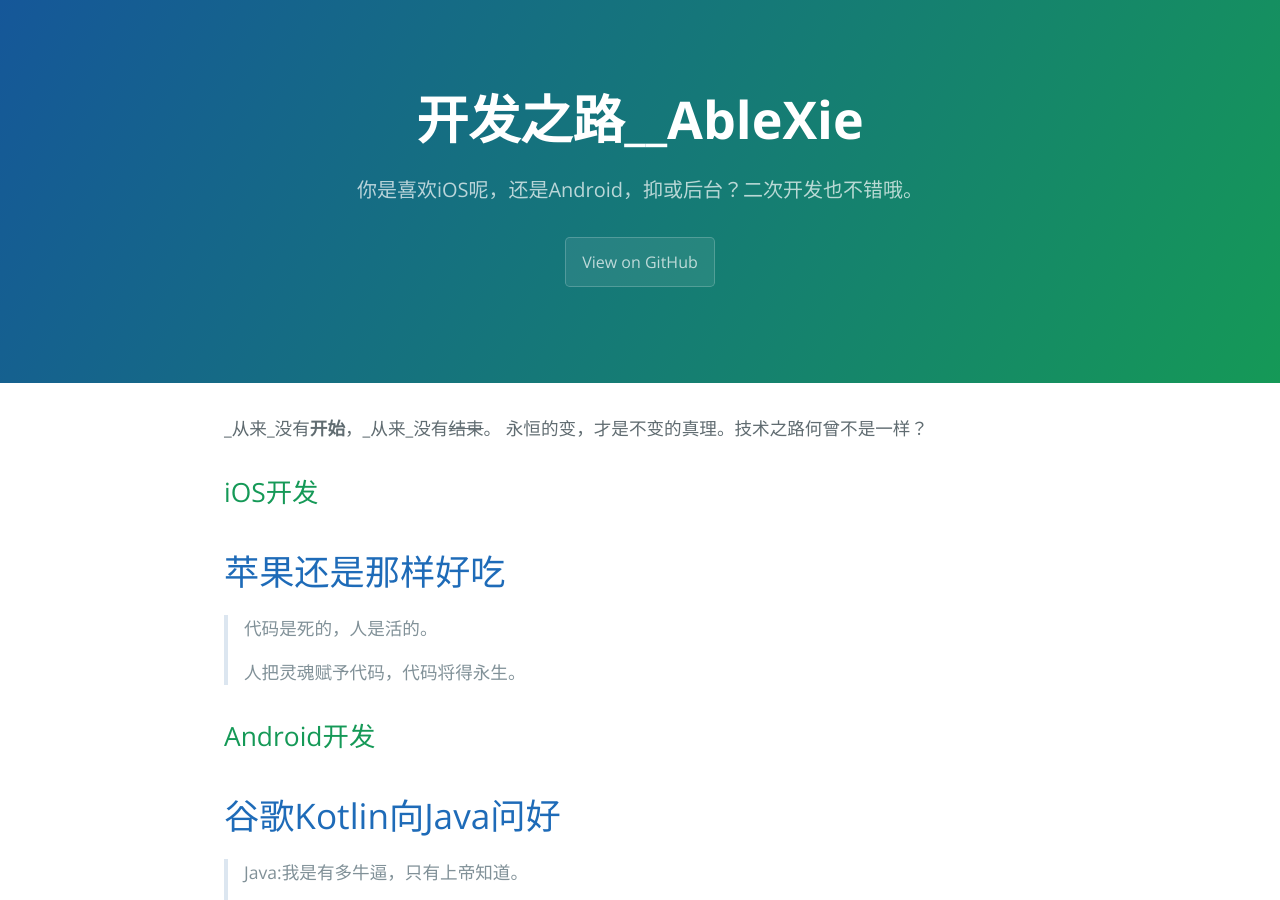
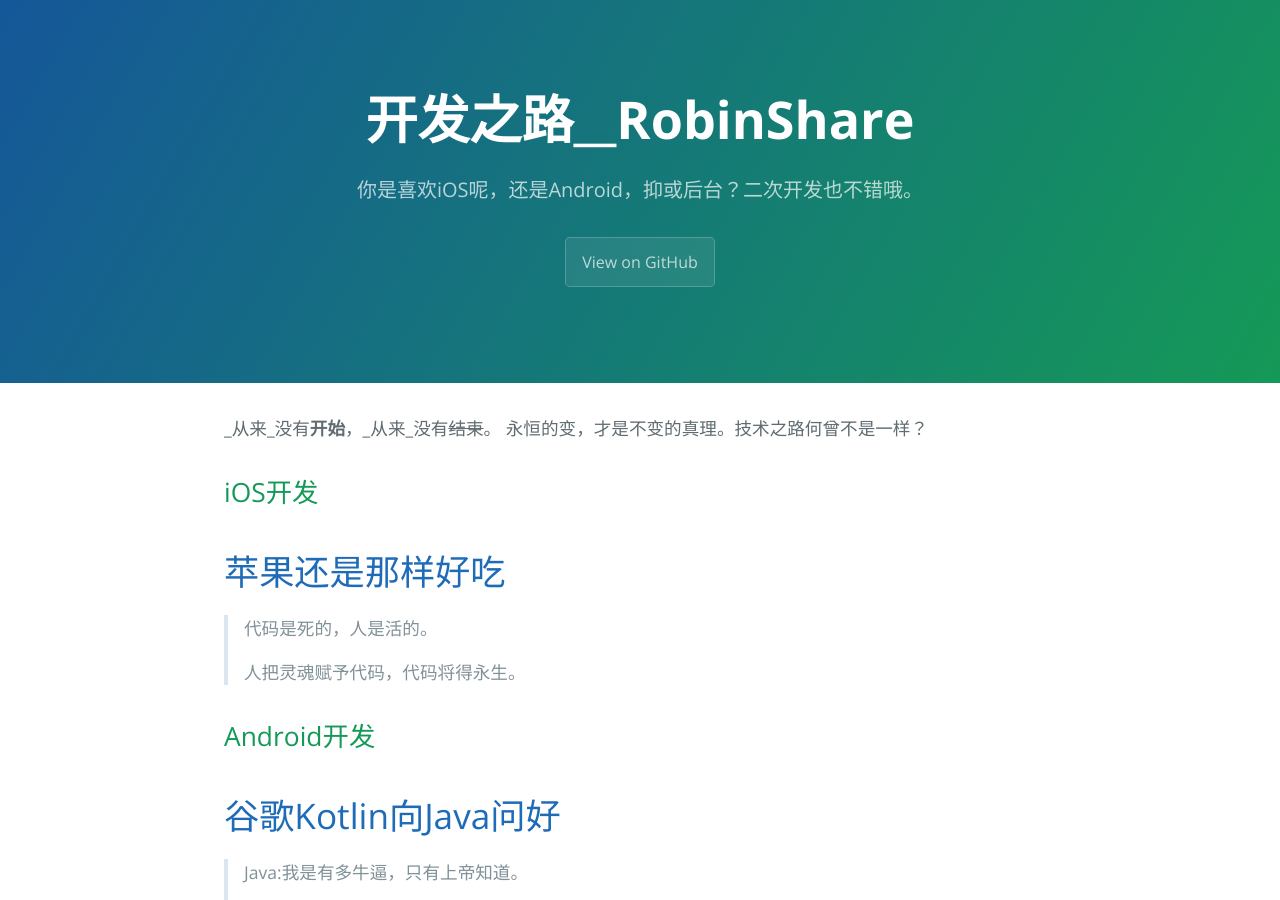
Before and after one commit to RobinShare/RobinShare, a Jekyll site: the page built from index.md, in a window 1280 px wide and 900 px high. Built offline with Jekyll 4.4.1, drawn with Linux system fonts in a browser that asks for light colours.

Commit message:
Change Title’s name

```diff
--- a/_config.yml
+++ b/_config.yml
@@ -1,4 +1,4 @@
-title: 开发之路__AbleXie
+title: 开发之路__RobinShare
 description: 你是喜欢iOS呢，还是Android，抑或后台？二次开发也不错哦。
 #show_downloads: fault
 #google_analytics:
```
Also changed, not shown: 1 other file.
